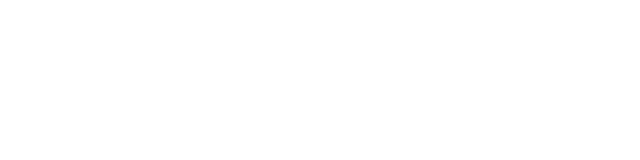
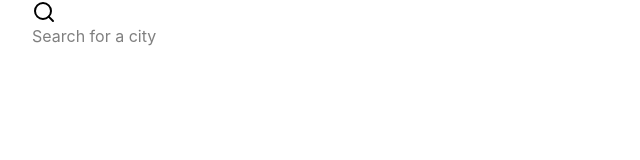
Before and after one commit to Happiness549/ReactTS-Weather-App, a React (Vite) app: page / in a window 1280 px wide. Shown: the top 160 px of the page, without its empty margins (0-640 px from the left). Built offline with nearby package versions, Linux system fonts and the light colour scheme.

Commit message:
Created a SearchBar component

```diff
--- a/src/App.tsx
+++ b/src/App.tsx
@@ -7,11 +7,10 @@ function App() {
 
 
   return (
-    <>
-      <div>
+      <div >
         <Home/>
       </div>
-    </>
+
   )
 }
 
--- /dev/null
+++ b/src/components/SearchBar/SearchBar.tsx
@@ -0,0 +1,15 @@
+import React from 'react'
+import { Input } from '../ui/Input'
+import { Search } from 'lucide-react'
+
+export const SearchBar = () => {
+  return (
+    <div>
+        <Search/>
+        <input type="text"
+          placeholder='Search for a city'
+        />
+
+    </div>
+  )
+}
--- a/src/pages/Home/Home.tsx
+++ b/src/pages/Home/Home.tsx
@@ -1,12 +1,14 @@
 import React from 'react'
 import {Container} from '../../components/ui/Container'
 import { Navbar } from '../../components/Navbar/Navbar'
+import {SearchBar} from '../../components/SearchBar/SearchBar'
 
 export const Home = () => {
   return (
     <div>
         <Container>
             <Navbar/>
+            <SearchBar/>
 
         </Container>
     </div>
```
